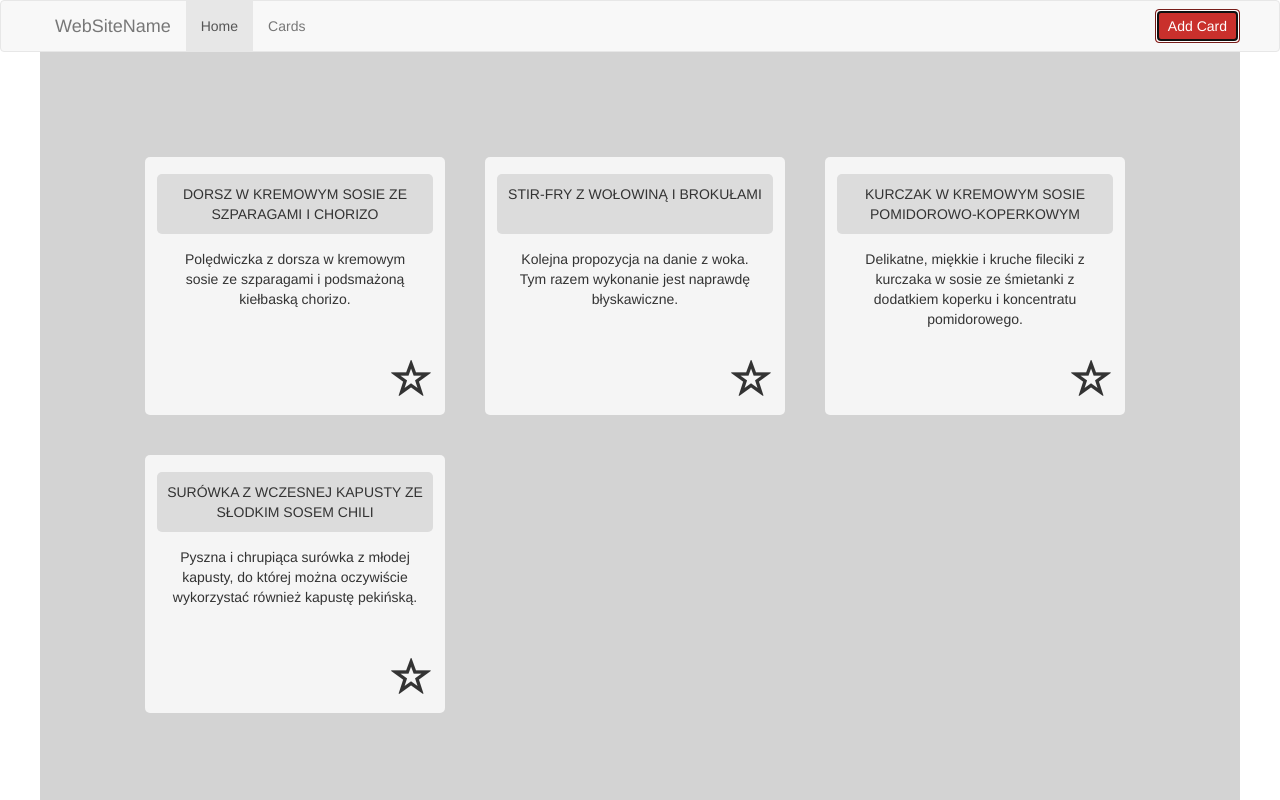
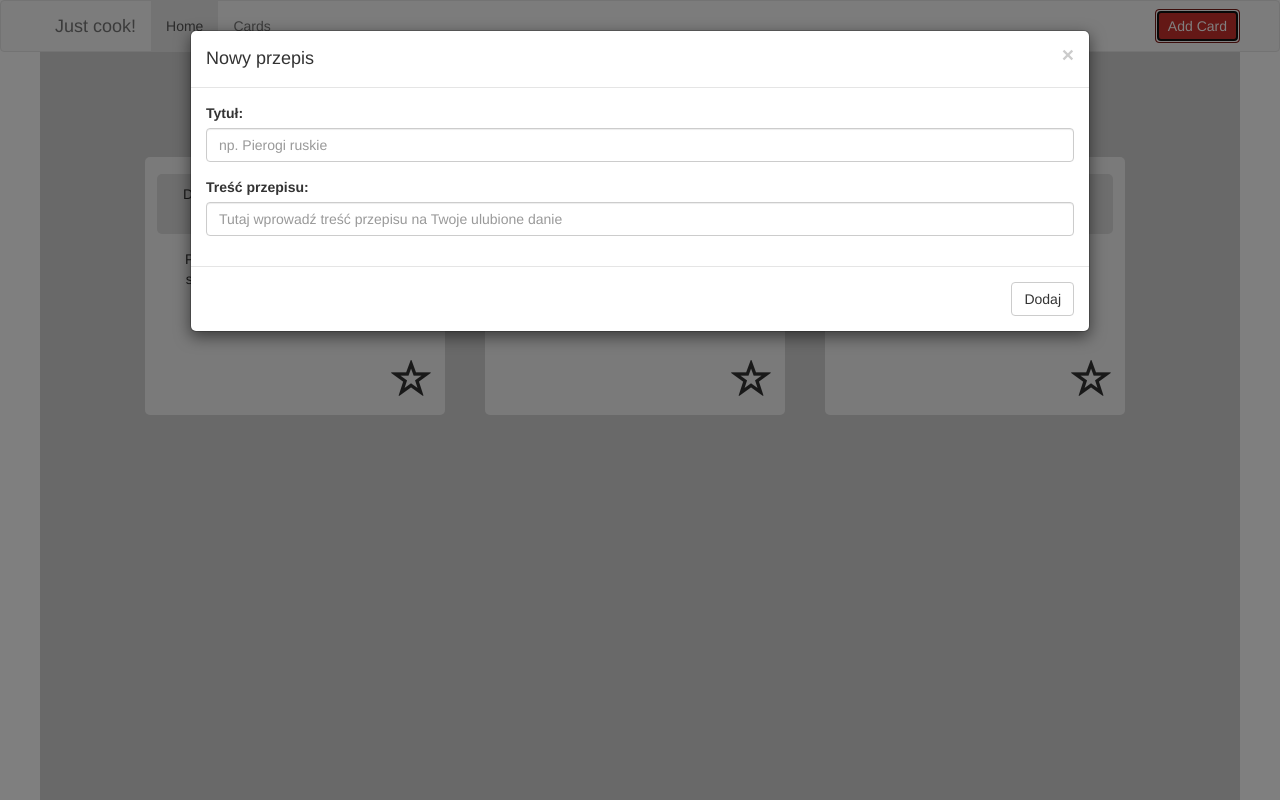
Before and after one commit to bartoszgabiga/exercises, a plain HTML site: page cards.html in a window 1280 px wide. Both pictures are taken after a click on the button "Add Card". Shown: the top 800 px of the page. Drawn offline with nearby package versions, Linux system fonts and the light colour scheme.

Commit message:
MF-7 Add functionality to add a new card using form.

```diff
--- a/card_script.js
+++ b/card_script.js
@@ -1,4 +1,5 @@
-let array = [{
+let array = [
+    {
         uniqueNum: 1,
         title: "DORSZ W KREMOWYM SOSIE ZE SZPARAGAMI I CHORIZO",
         description: "Polędwiczka z dorsza w kremowym sosie ze szparagami i podsmażoną kiełbaską chorizo."
@@ -15,7 +16,8 @@ let array = [{
         uniqueNum: 4,
         title: "MAKARON Z KURCZAKIEM I SZPINAKIEM W SOSIE PESTO",
         description: "Smaczny makaron z kawałkami podsmażonego filetu z kurczaka, szpinakiem oraz kremowym sosem ze śmietanki i pesto."
-}];
+    }
+];
 
 function createCardDiv() {
     let myCardDiv = document.createElement("div");
@@ -68,20 +70,27 @@ function createNewCard(i) {
 
 document.getElementById("addCardButton").addEventListener("click", addCard);
 function addCard() {
+    console.log(document.getElementById("title"));
+    let formTitle = document.getElementById("title");
+    let fromDes = document.getElementById("recipeDescription");
     let addCardId = array.length;
-    addCardContent();
+
+    addCardContent(formTitle.value, fromDes.value);
     createNewCard(addCardId)
+    formTitle.value = '';
+    fromDes.value = '';
+
+    console.log(formTitle);
+    console.log(fromDes);
+
 }
-
-function addCardContent() {
+function addCardContent(a, b) {
     array.push({
-        uniqueNum: 5,
-        title: "SURÓWKA Z WCZESNEJ KAPUSTY ZE SŁODKIM SOSEM CHILI",
-        description: "Pyszna i chrupiąca surówka z młodej kapusty, do której można oczywiście wykorzystać również" +
-        " kapustę pekińską."
+        uniqueNum: array.length + 1,
+        title: a,
+        description: b
     })
 }
-
 function changeClass(starId) {
     let star = document.getElementById(starId);
     if (star.classList.contains("glyphicon-star")) {
--- a/cards.html
+++ b/cards.html
@@ -7,6 +7,8 @@
     <meta name="keywords" content="słowa, kluczowe, wypisane, po, porzecinku"/>
     <link rel="stylesheet" href="style.css" type="text/css"/>
     <link rel="stylesheet" href="https://maxcdn.bootstrapcdn.com/bootstrap/3.4.1/css/bootstrap.min.css">
+    <script src="https://ajax.googleapis.com/ajax/libs/jquery/3.4.1/jquery.min.js"></script>
+    <script src="https://maxcdn.bootstrapcdn.com/bootstrap/3.4.1/js/bootstrap.min.js"></script>
 
 </head>
 
@@ -15,20 +17,52 @@
     <div class="container-fluid">
         <div class="navContainer">
             <div class="navbar-header">
-                <a class="navbar-brand" href="index.html">WebSiteName</a>
+                <a class="navbar-brand" href="index.html">Just cook!</a>
             </div>
             <ul class="nav navbar-nav">
                 <li class="active"><a href="index.html">Home</a></li>
                 <li><a href="cards.html">Cards</a></li>
             </ul>
             <ul class="nav navbar-nav navbar-right">
-                <li><button class="btn btn-danger navbar-btn "id="addCardButton">Add Card</button></li>
+                <li><button class="btn btn-danger navbar-btn "data-toggle="modal" data-target="#myModal">Add Card</button></li>
             </ul>
         </div>
     </div>
 </nav>
 <div id="container">
 </div>
+<div class="modal fade" id="myModal" role="dialog">
+    <div class="modal-dialog modal-lg">
+        <div class="modal-content">
+            <div class="modal-header">
+                <button type="button" class="close" data-dismiss="modal">&times;</button>
+                <h4 class="modal-title">Nowy przepis</h4>
+            </div>
+            <div class="modal-body">
+                <form id="myForm" >
+                    <div class="form-group">
+                        <label for="title">Tytuł:</label>
+                        <input type="tilte" class="form-control" id="title" placeholder="np. Pierogi ruskie"
+                               name="tilte">
+                    </div>
+                    <div class="form-group">
+                        <label for="recipeDescription">Treść przepisu:</label>
+                        <input type="description" class="form-control" id="recipeDescription"
+                               placeholder="Tutaj wprowadź treść przepisu na Twoje ulubione danie" name="recipeDescription">
+                    </div>
+                    <!--<div class="checkbox">-->
+                        <!--<label><input type="checkbox" name="remember"> Remember me</label>-->
+                    <!--</div>-->
+
+                </form>
+            </div>
+            <div class="modal-footer">
+                <button type="submit" class="btn btn-default"id="addCardButton"data-dismiss="modal">Dodaj</button>
+                <!--<button type="button" class="btn btn-default" data-dismiss="modal">Close</button>-->
+            </div>
+        </div>
+    </div>
+</div>
 
 </body>
 <script src="card_script.js"></script>
--- a/style.css
+++ b/style.css
@@ -40,12 +40,10 @@
     width: 276px;
     height: 60px;
     text-align: center;
-    margin-left: auto;
-    margin-right: auto;
     padding: 10px;
     border-radius: 5px;
-    margin-top:5px;
-    margin-bottom:5px;
+    margin: 5px auto 5px auto;
+
 }
 
 .cardDescription {
```
Also changed, not shown: index.html (+1 -1 lines). Lines whose indentation alone changed are shown as unchanged.
